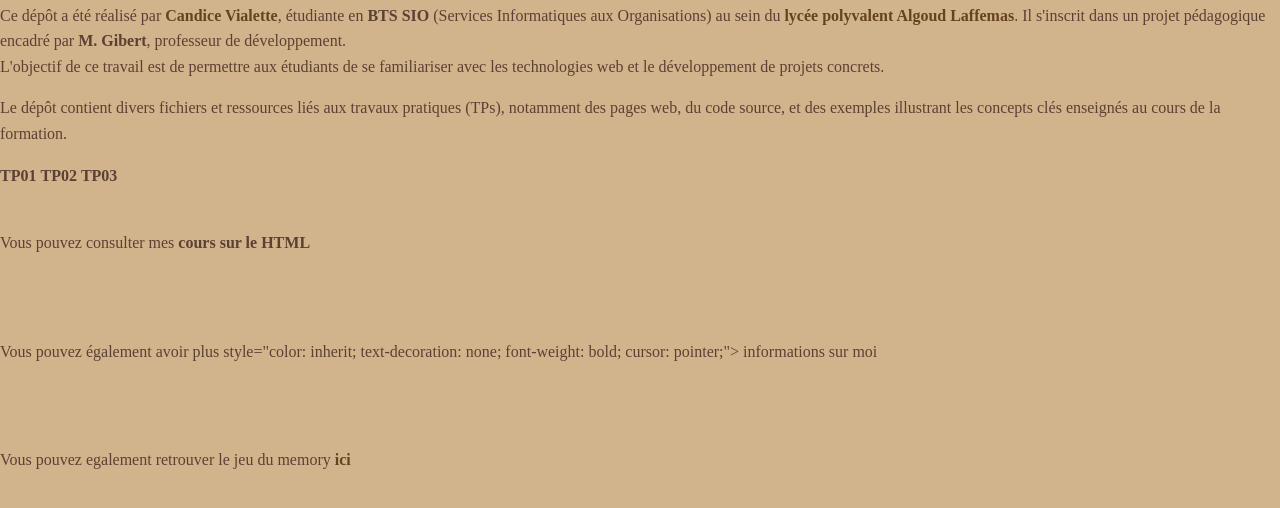
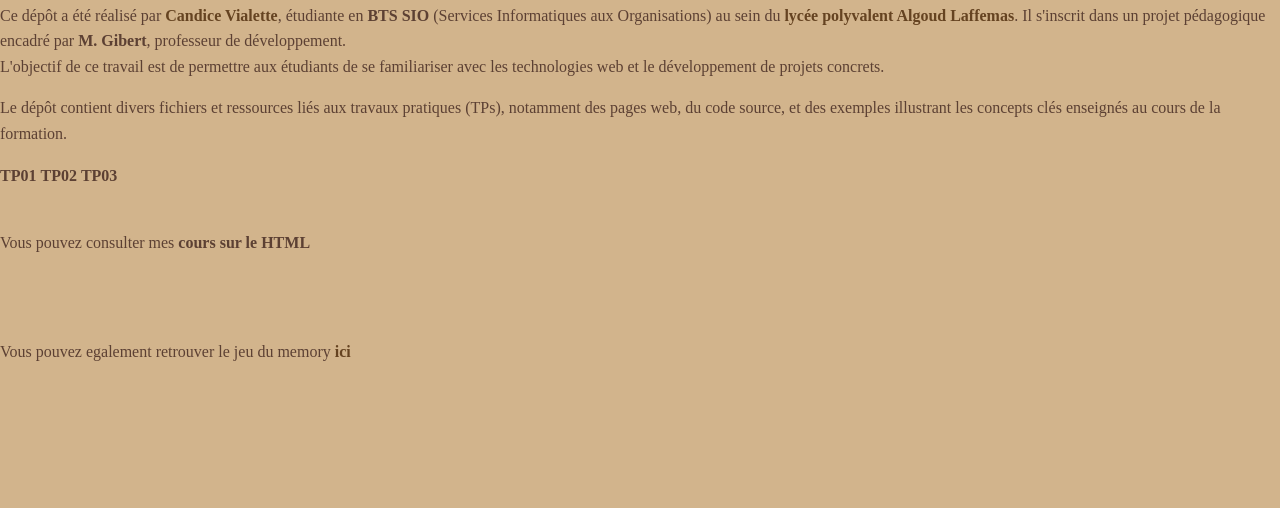
Before and after one commit to candicevialette/html, a website: page public_html/index.html in a window 1280 px wide. Shown: the part 86-594 px from the top of the page. Drawn offline with Linux system fonts and the light colour scheme.

Commit message:
Update index.html

```diff
--- a/public_html/index.html
+++ b/public_html/index.html
@@ -22,9 +22,7 @@
     <a href="https://candicevialette.github.io/html/public_html/TP03_Exo1.html" style="color: inherit; text-decoration: none; font-weight: bold; cursor: pointer;">
     cours sur le HTML</a></p>
 
-   <br><br> <p>
-        Vous pouvez également avoir plus  style="color: inherit; text-decoration: none; font-weight: bold; cursor: pointer;">
-    informations sur moi</a></p><br> <br> <p>  Vous pouvez egalement retrouver le jeu du memory <strong><a href ="https://candicevialette.github.io/html/public_html/TP03/index.html">ici</a></strong></p>
+   <br><br> <p>  Vous pouvez egalement retrouver le jeu du memory <strong><a href ="https://candicevialette.github.io/html/public_html/TP03/index.html">ici</a></strong></p>
 
 </body>
 </html>
```
